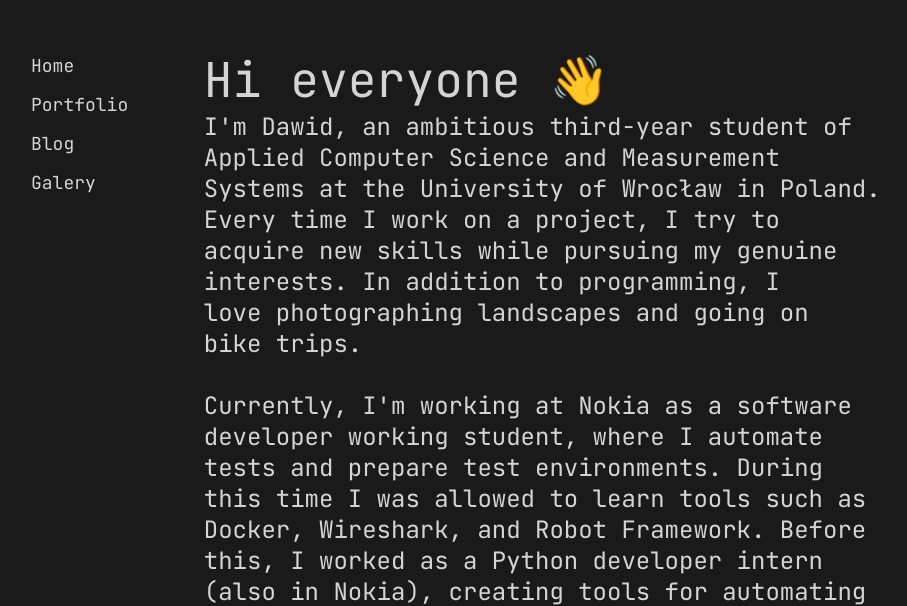
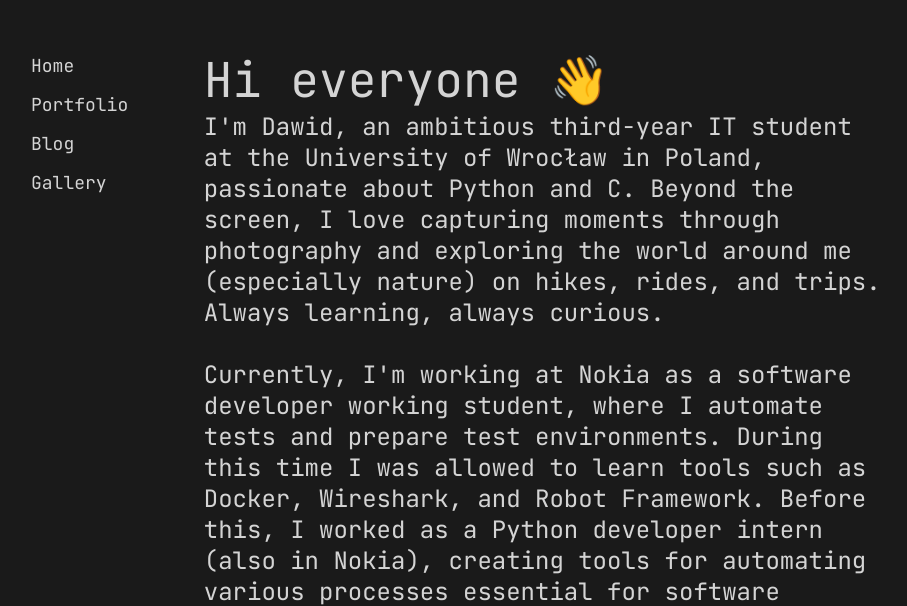
Before and after one commit to Korbielowski/personal-website, a Flask app: page / in a window 1280 px wide. Shown: the top 606 px of the page, without its empty margins (97-1004 px from the left). Run offline with Flask 3, Linux system fonts and the light colour scheme; some libraries are stand-ins or nearby versions.

Commit message:
Update description, fix typo

```diff
--- a/src/templates/base.html
+++ b/src/templates/base.html
@@ -42,7 +42,7 @@
                 <a href="{{ url_for('blog') }}" class="navigation-link">Blog</a>
             </li>
             <li>
-                <a href="" class="navigation-link">Galery</a>
+                <a href="" class="navigation-link">Gallery</a>
             </li>
         </ul>
     </aside>
--- a/src/templates/welcome_page.html
+++ b/src/templates/welcome_page.html
@@ -49,10 +49,7 @@
 <div class="wrapper-container">
     <div class="info-container">
         <h1>Hi everyone &#128075;</h1>
-        <p>I'm Dawid, an ambitious third-year student of Applied Computer Science and Measurement Systems at the
-            University of Wrocław in Poland. Every time I work on a project, I try to acquire new skills while
-            pursuing my genuine interests. In addition to programming, I love photographing landscapes and going on
-            bike trips.
+        <p>I'm Dawid, an ambitious third-year IT student at the University of Wrocław in Poland, passionate about Python and C. Beyond the screen, I love capturing moments through photography and exploring the world around me (especially nature) on hikes, rides, and trips. Always learning, always curious.
         </p>
         <br>
         <p>Currently, I'm working at Nokia as a software developer working student, where I automate tests and
```
